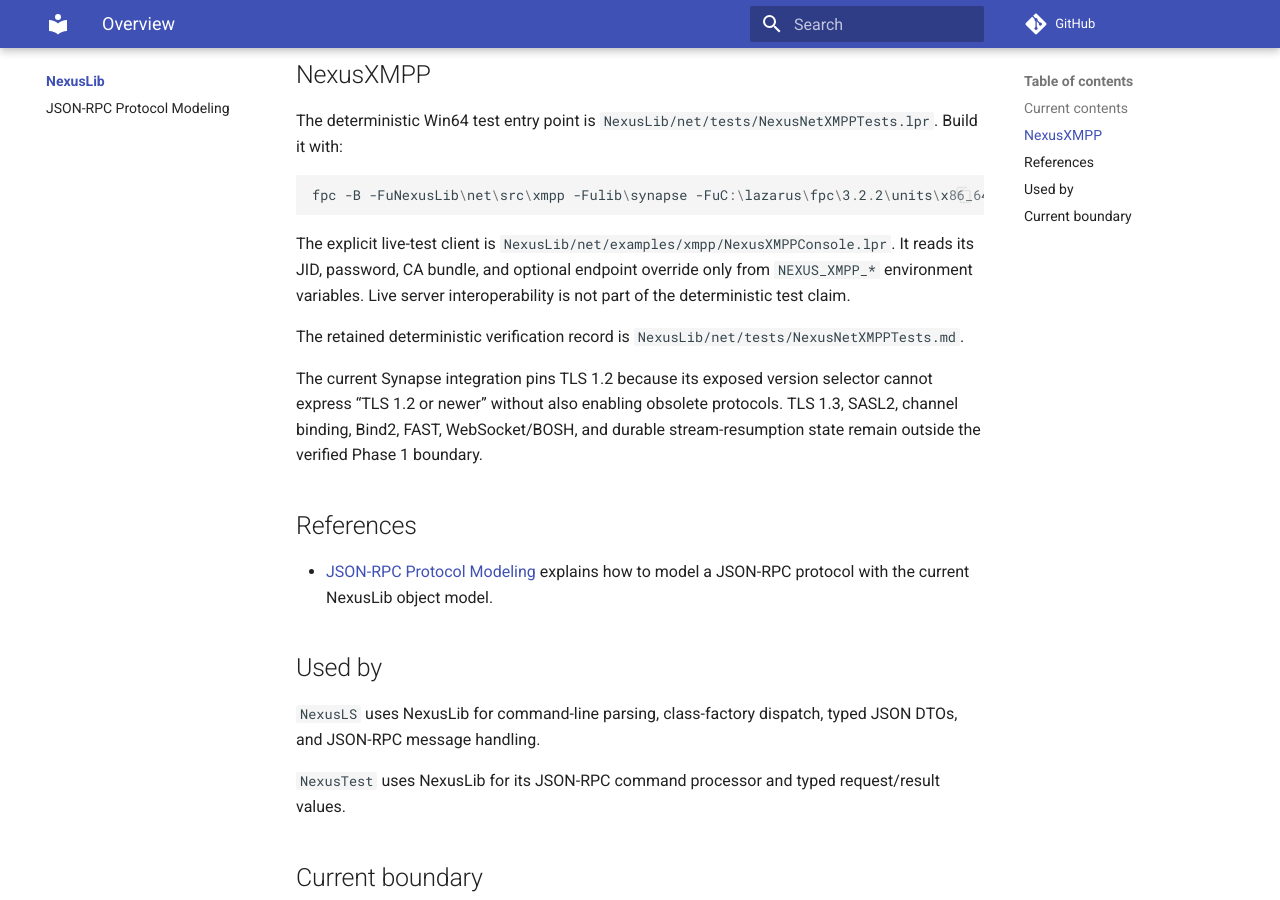
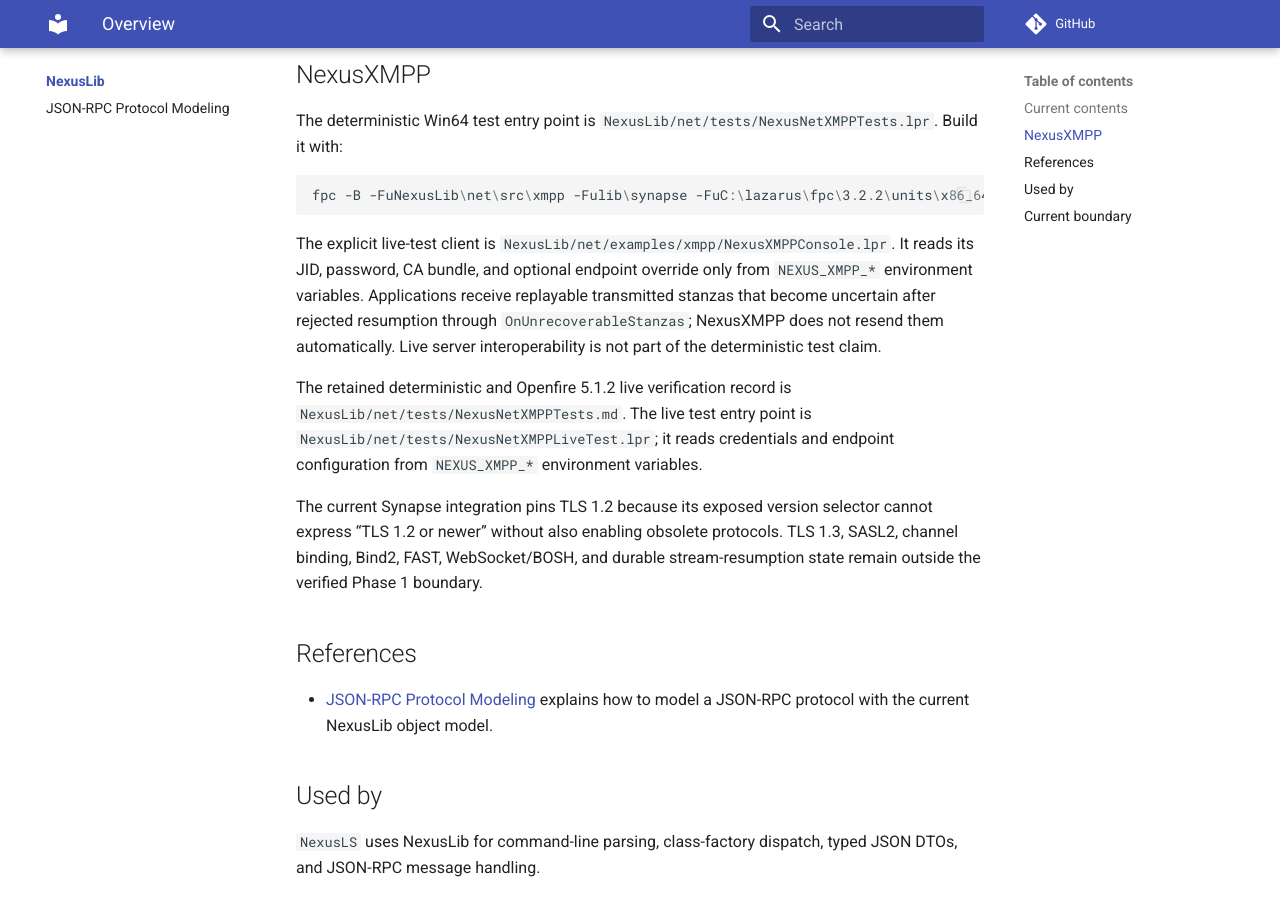
Before and after one commit to nxrp-dev/nexus, an MkDocs documentation site: the page built from docs/nexus-lib/index.md, in a window 1280 px wide and 900 px high, scrolled down 751 px. Built offline with MkDocs 1.6.1 and Material for MkDocs 9.7.7, drawn with Linux system fonts in a browser that asks for light colours; comment, search, counter and statistics services are not loaded.

````diff
--- a/docs/nexus-lib/index.md
+++ b/docs/nexus-lib/index.md
@@ -19,9 +19,12 @@
 fpc -B -FuNexusLib\net\src\xmpp -Fulib\synapse -FuC:\lazarus\fpc\3.2.2\units\x86_64-win64\fcl-xml -FuC:\lazarus\fpc\3.2.2\units\x86_64-win64\hash -FUoutput\NexusNetXMPPTests\units -FEoutput\NexusNetXMPPTests\bin NexusLib\net\tests\NexusNetXMPPTests.lpr
 ```
 
-The explicit live-test client is `NexusLib/net/examples/xmpp/NexusXMPPConsole.lpr`. It reads its JID, password, CA bundle, and optional endpoint override only from `NEXUS_XMPP_*` environment variables. Live server interoperability is not part of the deterministic test claim.
+The explicit live-test client is `NexusLib/net/examples/xmpp/NexusXMPPConsole.lpr`. It reads its JID, password, CA bundle, and optional endpoint override only from `NEXUS_XMPP_*` environment variables. Applications receive replayable transmitted stanzas that become uncertain after rejected resumption through `OnUnrecoverableStanzas`; NexusXMPP does not resend them automatically. Live server interoperability is not part of the deterministic test claim.
 
-The retained deterministic verification record is `NexusLib/net/tests/NexusNetXMPPTests.md`.
+The retained deterministic and Openfire 5.1.2 live verification record is
+`NexusLib/net/tests/NexusNetXMPPTests.md`. The live test entry point is
+`NexusLib/net/tests/NexusNetXMPPLiveTest.lpr`; it reads credentials and endpoint
+configuration from `NEXUS_XMPP_*` environment variables.
 
 The current Synapse integration pins TLS 1.2 because its exposed version selector cannot express “TLS 1.2 or newer” without also enabling obsolete protocols. TLS 1.3, SASL2, channel binding, Bind2, FAST, WebSocket/BOSH, and durable stream-resumption state remain outside the verified Phase 1 boundary.
 
````
Also changed, not shown: work/plans/nexusscript-language-server-restructuring-preparation.md (+9 -3 lines), 15 other files.
